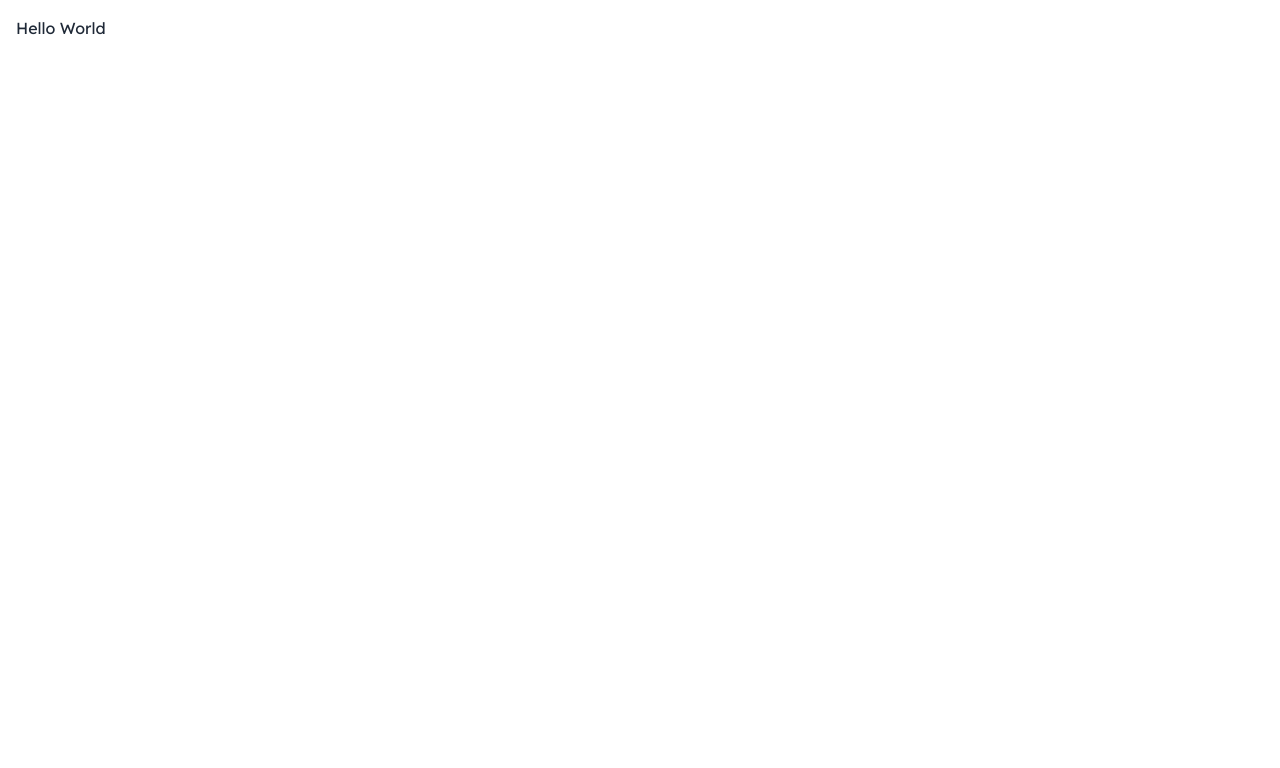
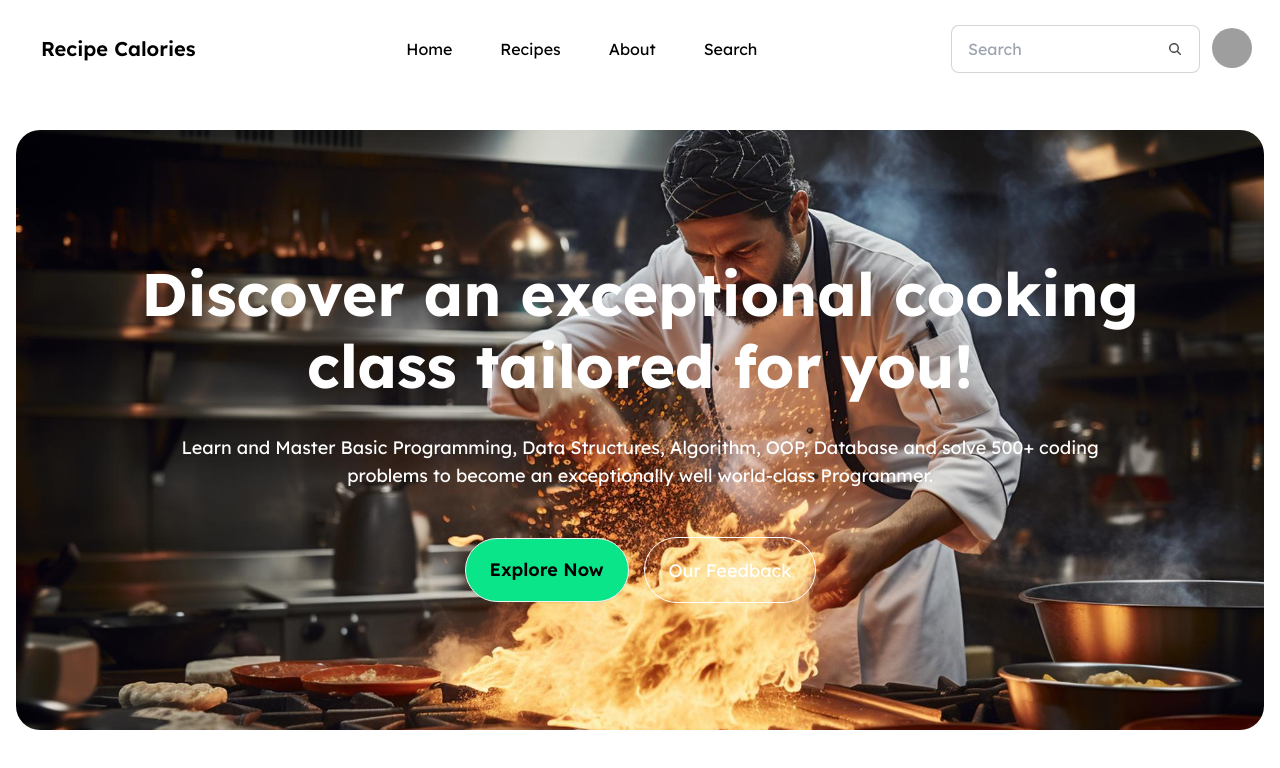
Before and after one commit to Allsamir/Chef-s-Table, a React (Vite) app: page / in a window 1280 px wide. Shown: the top 768 px of the page. Built offline with nearby package versions, Linux system fonts and the light colour scheme; grey boxes are pictures that could not be loaded.

Commit message:
Navbar & Banner done

```diff
--- a/src/App.tsx
+++ b/src/App.tsx
@@ -1,10 +1,13 @@
 import './App.css'
+import Navbar from './components/Navbar'
+import { Banner } from './components/Banner'
 
 function App() {
 
   return (
     <>
-      <h1>Hello World</h1>
+      <Navbar />
+      <Banner />
     </>
   )
 }
--- /dev/null
+++ b/src/components/Banner.tsx
@@ -0,0 +1,25 @@
+import React from 'react'
+
+
+export const Banner: React.FC = () => {
+  return (
+    <div className="bg-hero-pattern rounded-3xl mt-12 mb-24 bg-no-repeat bg-cover">
+          <div className="bg-[rgba(0, 0, 0, 0.4)] rounded-3xl">
+                    <div className="text-center py-32">
+                              <h1 className="text-6xl font-bold text-white leading-[4.5rem]">
+                                        Discover an exceptional cooking <br />class tailored for you!
+                              </h1>
+
+                              <p className="pt-8 pb-12 text-white font-normal text-lg">
+                                        Learn and Master Basic Programming, Data Structures, Algorithm, OOP, Database and solve 500+ coding <br />problems to become an exceptionally well world-class Programmer.
+                              </p>
+
+                              <div className="flex gap-x-4 justify-center">
+                                        <button className="btn rounded-[3.125rem] btn-lg bg-light-green text-black hover:text-light-green hover:bg-black">Explore Now</button>
+                                        <button className="rounded-[3.125rem] btn-lg btn-outline outline-1 outline outline-white text-white hover:text-black hover:bg-white">Our Feedback</button>
+                              </div>
+                    </div>
+          </div>
+    </div>
+  )
+}
--- /dev/null
+++ b/src/components/Navbar.tsx
@@ -0,0 +1,51 @@
+import React from 'react'
+import '../App.css'
+
+const Navbar: React.FC = () => {
+return (
+<div className="navbar lg:justify-between text-black">
+          <div className='flex-1 lg:flex-none'>
+                    <a className="btn btn-ghost text-xl">Recipe Calories</a>
+          </div>
+
+          <div className="links lg:block hidden">
+                    <div className="flex gap-x-12">
+                              <a href="#">Home</a>
+                              <a href="#">Recipes</a>
+                              <a href="#">About</a>
+                              <a href="#">Search</a>
+                    </div>
+          </div>
+
+          <div className="gap-2">
+                    <div className="form-control">
+                              <label className="input input-bordered flex items-center gap-2 bg-white">
+                                        <input type="text" className="grow bg-white" placeholder="Search" />
+                                        <svg xmlns="http://www.w3.org/2000/svg" viewBox="0 0 16 16" fill="currentColor" className="w-4 h-4 opacity-70"><path fillRule="evenodd" d="M9.965 11.026a5 5 0 1 1 1.06-1.06l2.755 2.754a.75.75 0 1 1-1.06 1.06l-2.755-2.754ZM10.5 7a3.5 3.5 0 1 1-7 0 3.5 3.5 0 0 1 7 0Z" clipRule="evenodd" /></svg>
+                              </label>
+                    </div>
+                    <div className="dropdown dropdown-end">
+                              <div tabIndex={0} role="button" className="btn btn-ghost btn-circle avatar">
+                                        <div className="w-10 rounded-full">
+                                                  <img alt="Tailwind CSS Navbar component"
+                                                            src="https://scontent.fdac27-1.fna.fbcdn.net/v/t39.30808-6/347637180_1690058611414478_8310985686478147867_n.jpg?_nc_cat=109&ccb=1-7&_nc_sid=5f2048&_nc_ohc=e7SwBs8BkvMAX9LMm_G&_nc_ht=scontent.fdac27-1.fna&oh=00_AfBgtVDS8-mFEQgtWnJxNCBcrZ0jRfgOQUAfU0_XRUAjJg&oe=65FACA4C" />
+                                        </div>
+                              </div>
+                              <ul tabIndex={0}
+                                        className="mt-3 z-[1] p-2 shadow menu menu-sm dropdown-content rounded-box w-52">
+                                        <li>
+                                                  <a className="justify-between">
+                                                            Profile
+                                                            <span className="badge">New</span>
+                                                  </a>
+                                        </li>
+                                        <li><a>Settings</a></li>
+                                        <li><a>Logout</a></li>
+                              </ul>
+                    </div>
+          </div>
+</div>
+)
+}
+
+export default Navbar
--- a/tailwind.config.js
+++ b/tailwind.config.js
@@ -6,7 +6,11 @@ export default {
     "./src/**/*.{js,ts,jsx,tsx}",
   ],
   theme: {
-    extend: {},
+    extend: {
+       backgroundImage: {
+        'hero-pattern': "url('./public/img/chef.jpeg')",
+      }
+    },
     colors: {
       'light-green': '#0BE58A',
       'white': '#FFF',
```
Also changed, not shown: public/img/chef.jpeg (added).
